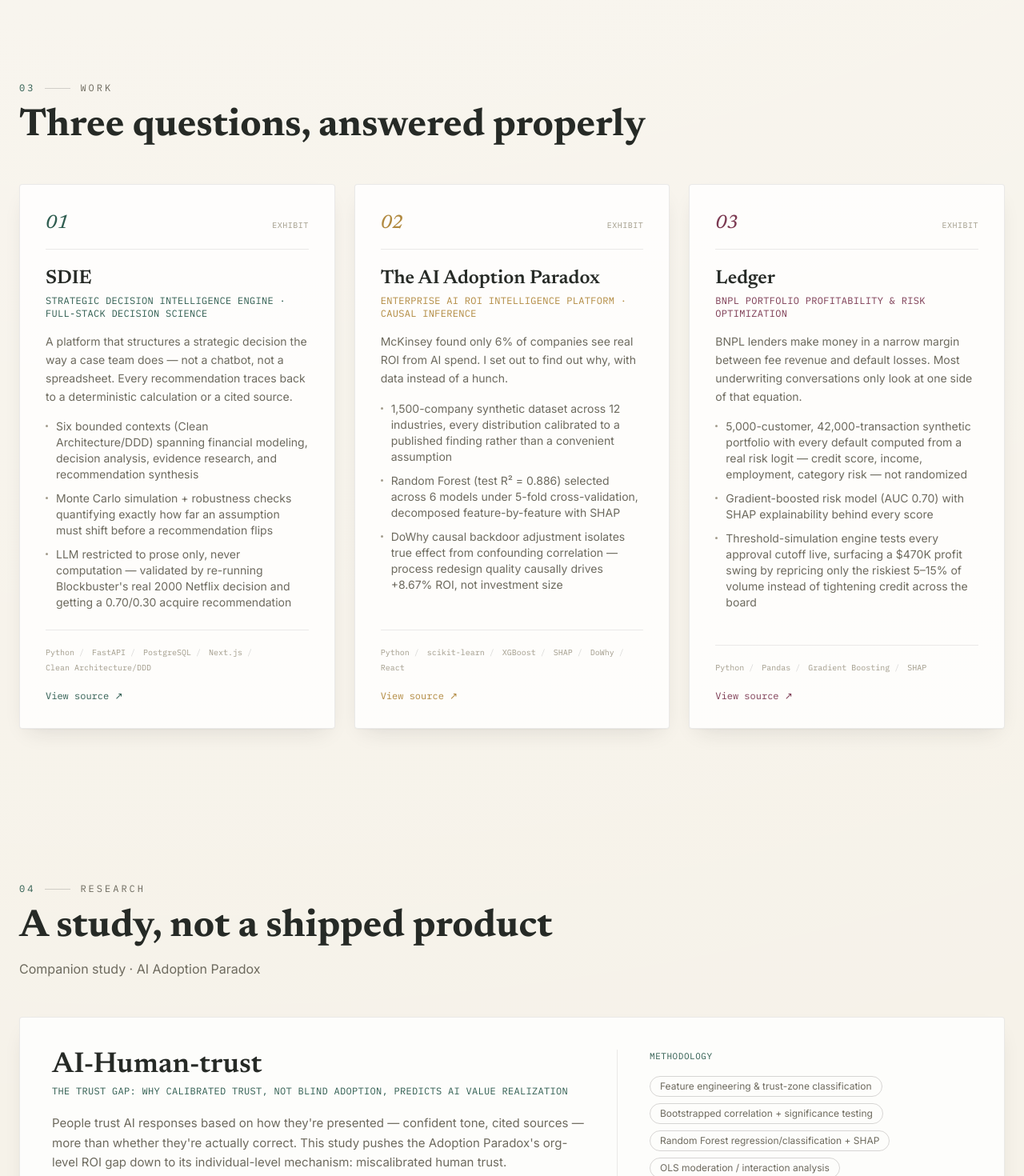
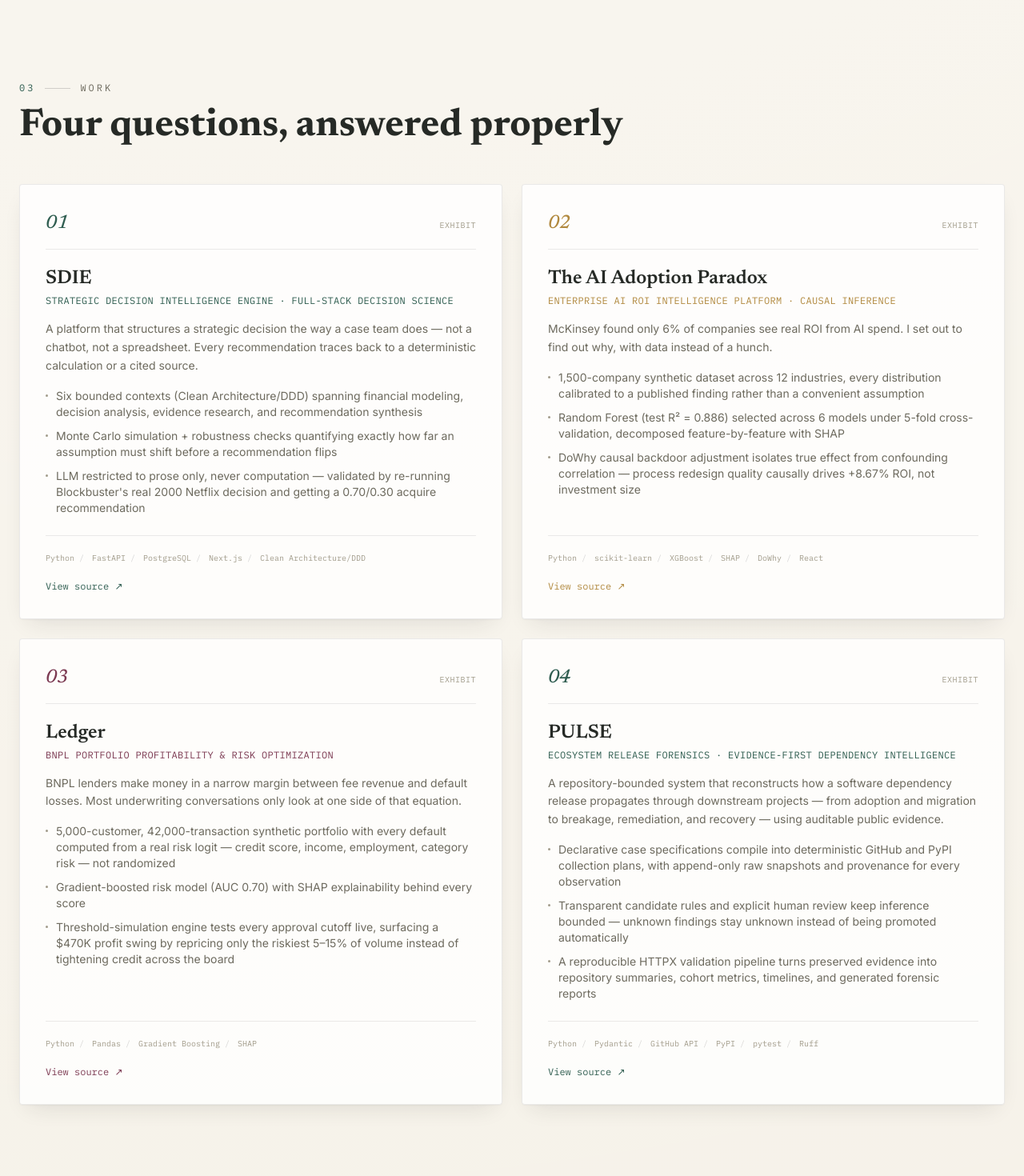
Before and after one commit to VenkataVarshiniC/my-portfolio, a React (Vite) app: page / in a window 1280 px wide. Shown: the part 2660-4130 px from the top of the page at 80% size. Built offline with nearby package versions, Linux system fonts and the light colour scheme.

Commit message:
Add PULSE project to portfolio

```diff
--- a/src/App.jsx
+++ b/src/App.jsx
@@ -79,6 +79,14 @@ const PROJECTS = [
     points: ["5,000-customer, 42,000-transaction synthetic portfolio with every default computed from a real risk logit — credit score, income, employment, category risk — not randomized", "Gradient-boosted risk model (AUC 0.70) with SHAP explainability behind every score", "Threshold-simulation engine tests every approval cutoff live, surfacing a $470K profit swing by repricing only the riskiest 5–15% of volume instead of tightening credit across the board"],
     stack: ["Python", "Pandas", "Gradient Boosting", "SHAP"],
     gh: "https://github.com/VenkataVarshiniC/BNPL-project",
+  },
+  {
+    no: "04", title: "PULSE", sub: "Ecosystem Release Forensics · evidence-first dependency intelligence",
+    accent: "violet",
+    desc: "A repository-bounded system that reconstructs how a software dependency release propagates through downstream projects — from adoption and migration to breakage, remediation, and recovery — using auditable public evidence.",
+    points: ["Declarative case specifications compile into deterministic GitHub and PyPI collection plans, with append-only raw snapshots and provenance for every observation", "Transparent candidate rules and explicit human review keep inference bounded — unknown findings stay unknown instead of being promoted automatically", "A reproducible HTTPX validation pipeline turns preserved evidence into repository summaries, cohort metrics, timelines, and generated forensic reports"],
+    stack: ["Python", "Pydantic", "GitHub API", "PyPI", "pytest", "Ruff"],
+    gh: "https://github.com/VenkataVarshiniC/pulse-ecosystem-release-forensics",
   },
 ];
 
@@ -687,8 +695,8 @@ function Work() {
     <section id="work" className="relative px-6 py-24">
       <div className="mx-auto max-w-7xl">
         <Reveal><Eyebrow num="03">Work</Eyebrow></Reveal>
-        <Reveal delay={0.06}><h2 className="font-display mt-4 text-4xl font-bold sm:text-5xl">Three questions, answered properly</h2></Reveal>
-        <div className="mt-12 grid gap-6 md:grid-cols-2 lg:grid-cols-3">
+        <Reveal delay={0.06}><h2 className="font-display mt-4 text-4xl font-bold sm:text-5xl">Four questions, answered properly</h2></Reveal>
+        <div className="mt-12 grid gap-6 md:grid-cols-2 lg:grid-cols-2">
           {PROJECTS.map((p, i) => <ProjectCard key={p.no} p={p} i={i} />)}
         </div>
       </div>
```
